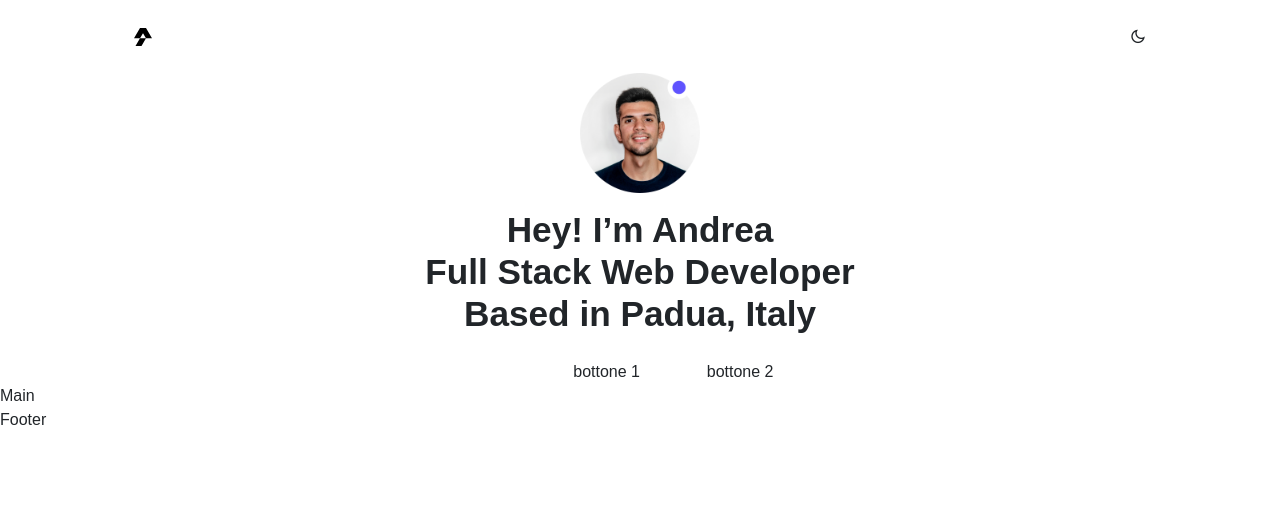
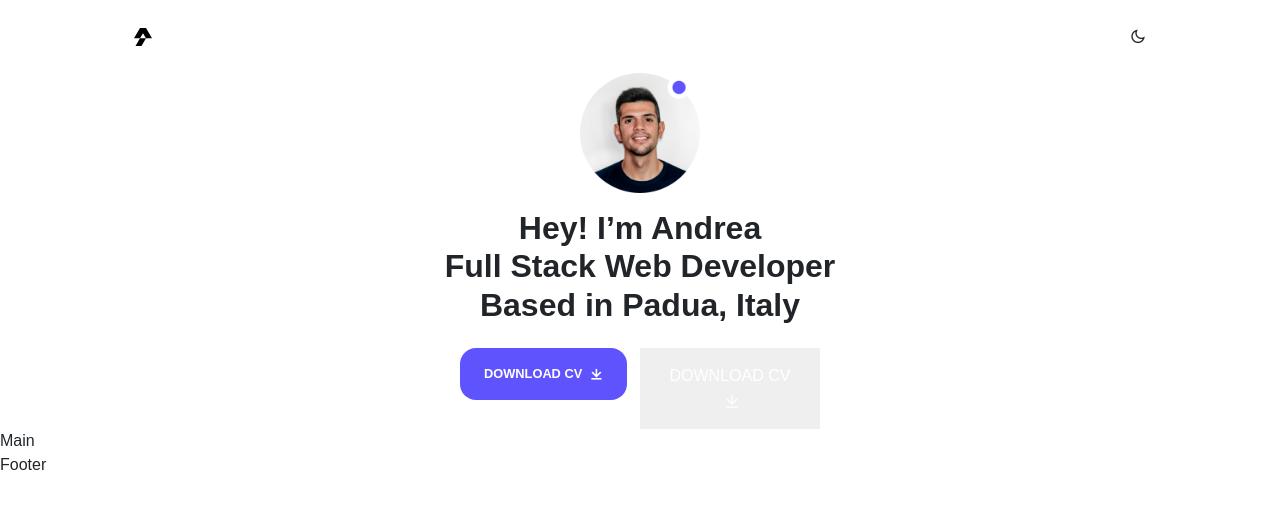
Before and after one commit to andrea-salvalaggio/my-portfolio, a Vue app: page / in a window 1280 px wide. Shown: the top 508 px of the page. Built offline with nearby package versions, Linux system fonts and the light colour scheme.

Commit message:
feat: :sparkles: Add button for cv download

```diff
--- a/src/components/Header/Hero/HeroElement.vue
+++ b/src/components/Header/Hero/HeroElement.vue
@@ -3,16 +3,20 @@
     <div class="profile-container">
       <img src="../../../assets/img/profile-pic-light.png" alt="Profile Image">
     </div>
-    <div class="title-container text-center py-3">
+    <div class="text-center py-3">
       <h2>Hey! I’m Andrea<br>Full Stack Web Developer<br> Based in Padua, Italy
       </h2>
     </div>
     <div class="d-md-flex">
-      <div class="col-12">
-        bottone 1
+      <div class="col-12 col-md-6 button-container">
+        <button class="text-uppercase text-white border-0 px-4 py-3">download cv
+          <i class="ri-download-line align-middle ps-1"></i>
+        </button>
       </div>
-      <div class="col-12">
-        bottone 2
+      <div class="col-12 col-md-6">
+        <button class="text-uppercase text-white border-0 px-4 py-3">download cv
+          <i class="ri-download-line align-middle ps-1"></i>
+        </button>
       </div>
     </div>
   </div>
@@ -27,16 +31,25 @@ export default {
 <style lang="scss" scoped>
 @import "../../../../styles/variables.scss";
 
-.profile-container{
+.profile-container {
   width: 120px;
 
-  img{
+  img {
     width: 100%;
     height: 100%;
   }
 }
 
-h2{
+.button-container {
+  button {
+    font-size: $normalFontSize;
+    font-weight: $normalFontWeight;
+    border-radius: $btnRadius;
+    background-color: $primaryColorBrand;
+  }
+}
+
+h2 {
   font-size: $h2FontSize;
   font-weight: $bigFontWeight;
 }
--- a/styles/variables.scss
+++ b/styles/variables.scss
@@ -18,9 +18,9 @@ $secondaryColorText: #fff;
 $bodyFont: 'Outfit', sans-serif;
 
 // Font Size
-$h2FontSize: 2.2rem;
+$h2FontSize: 2rem;
 $h3FontSize: 1rem;
-$normalFontSize: .9rem;
+$normalFontSize: .8rem;
 $smallFontSize: .7rem;
 $smallerFontSize: .5rem;
 
@@ -28,3 +28,7 @@ $smallerFontSize: .5rem;
 $bigFontWeight: 800;
 $normalFontWeight: 700;
 $smallFontWeight: 600;
+
+// *** Button ***
+// Radius
+$btnRadius: 1rem;
```
